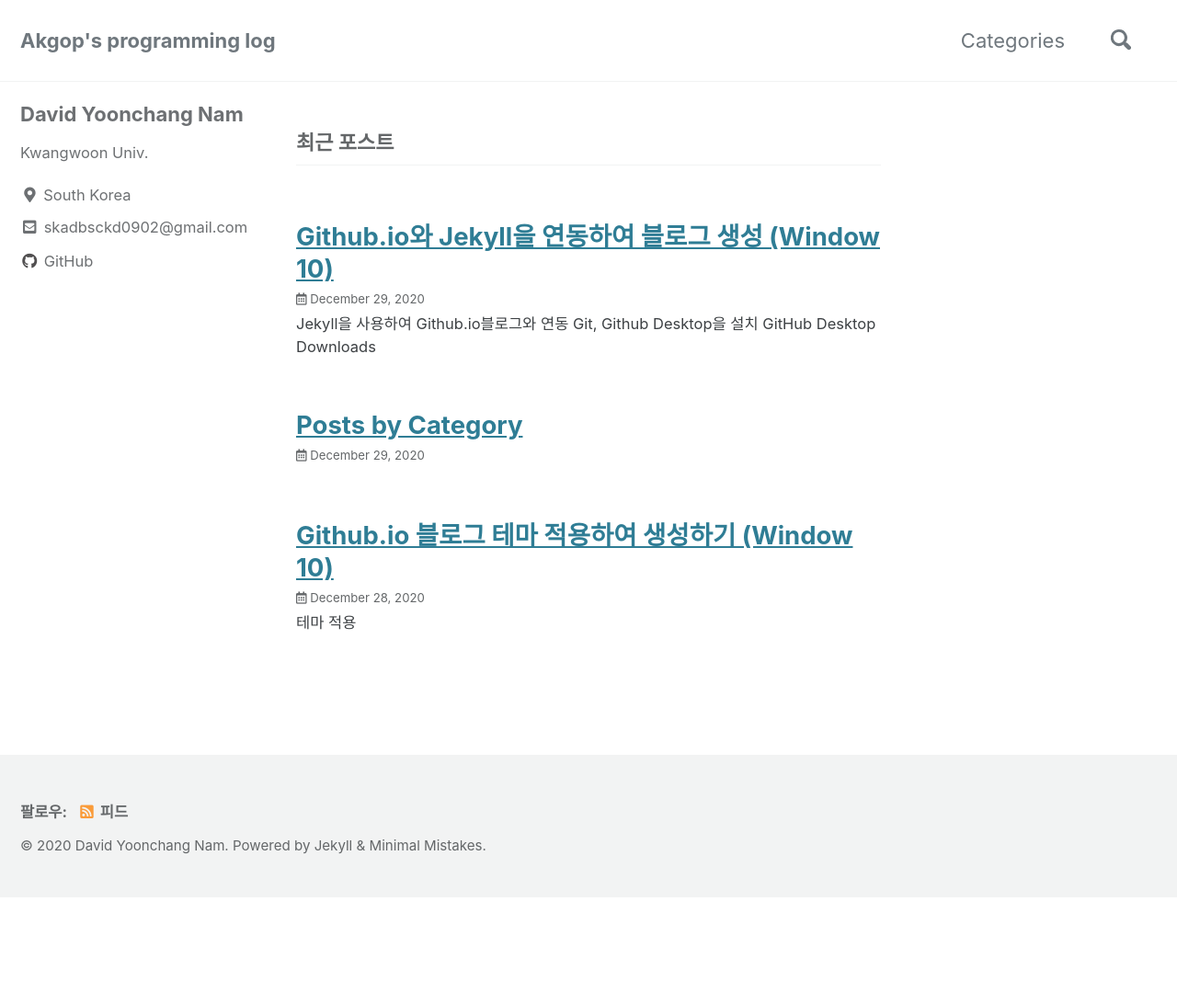
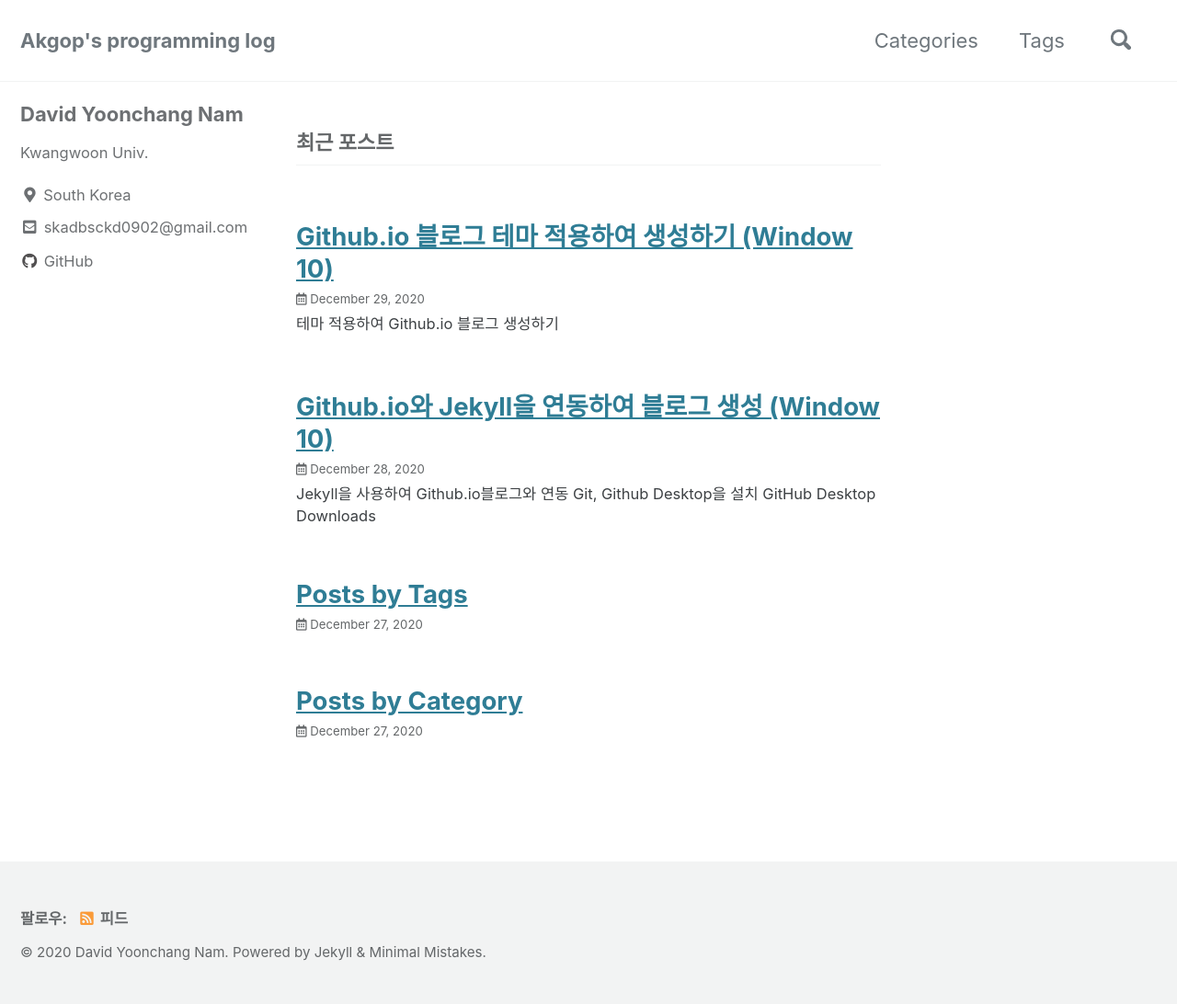
Before and after one commit to Akgop/Akgop.github.io, a Jekyll site: the page built from index.html, in a window 1280 px wide. Shown: the whole page at 92% size. Built offline with Jekyll 4.4.1, drawn with Linux system fonts in a browser that asks for light colours; cached includes are drawn as plain includes; the list of posts is cut into pages by our own code; before the commit the page ends 976 px from its top, so only the background shows below that.

Commit message:
Updated post names

```diff
--- a/_data/navigation.yml
+++ b/_data/navigation.yml
@@ -12,3 +12,5 @@ main:
   #   url: /sitemap/
   - title: "Categories"
     url: /categories/
+  - title: "Tags"
+    url: /tags/
--- /dev/null
+++ b/_posts/2020-12-27-tags.md
@@ -0,0 +1,5 @@
+---
+title: Posts by Tags
+layout: tags
+permalink: /tags/
+---
--- a/_posts/2020-12-29-jekyll.md
+++ b/_posts/2020-12-28-jekyll.md
@@ -1,6 +1,7 @@
 ---
 title: Github.io와 Jekyll을 연동하여 블로그 생성 (Window 10)
-categories: github
+categories: github.io
+tags: [jekyll, github.io]
 layout: archive
 ---
 
--- /dev/null
+++ b/_posts/2020-12-29-jekylltheme.md
@@ -0,0 +1,7 @@
+---
+title: Github.io 블로그 테마 적용하여 생성하기 (Window 10)
+categories: github.io
+layout: archive
+tags: [jekyll, github.io, minimal-mistakes]
+---
+## 테마 적용하여 Github.io 블로그 생성하기
```
Also changed, not shown: _posts/2020-12-27-categories.md (renamed from _posts/2020-12-29-categories.md, +0 -1 lines), _posts/2020-12-28-newpost.md (deleted, +0 -5 lines).
